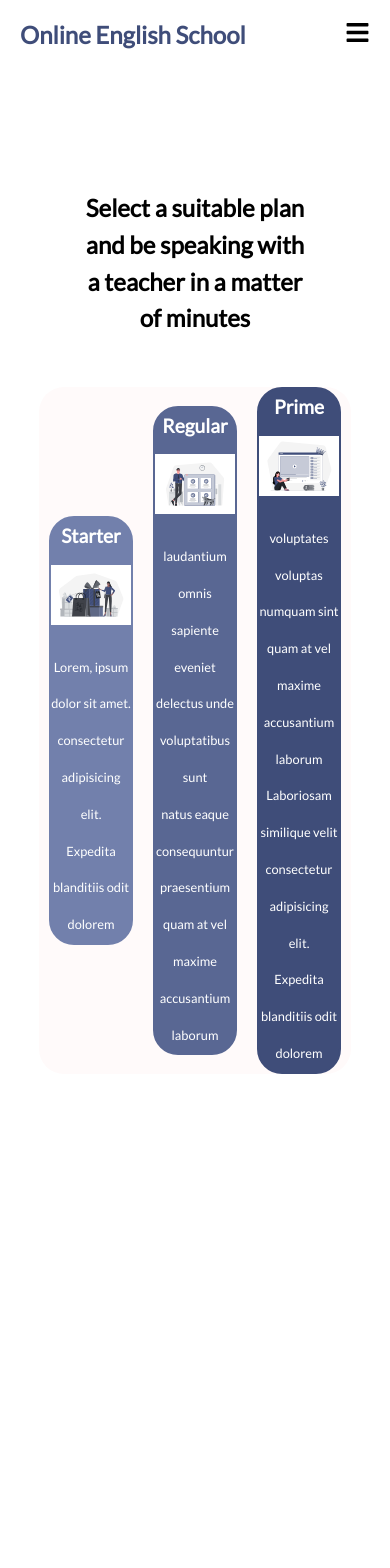
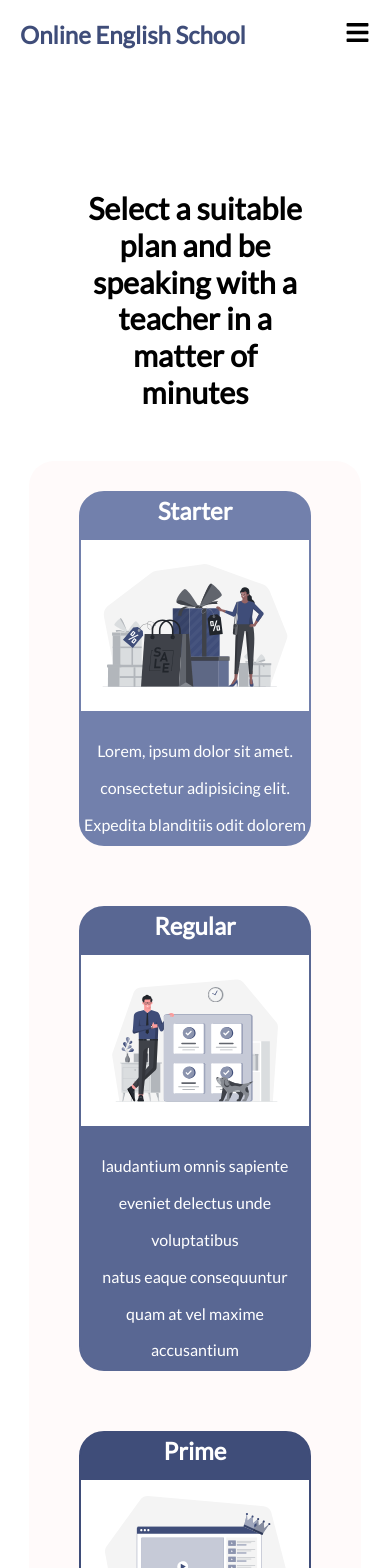
Before and after one commit to Thunderbolton/Online-English-School, a React (Create React App) app: page /pricing in a window 390 px wide. Shown: the top 1568 px of the page. Built offline with nearby package versions, Linux system fonts and the light colour scheme.

Commit message:
added responsive design to Pricing Hero

```diff
--- a/src/components/Pricing.js
+++ b/src/components/Pricing.js
@@ -23,9 +23,9 @@ const Pricing = () => {
                     <img src={regular} alt="" />
                     <ul>
                         <li>laudantium omnis sapiente</li>
-                        <li>eveniet delectus unde voluptatibus sunt</li>
-                        <li>natus eaque consequuntur praesentium</li>
-                        <li>quam at vel maxime accusantium laborum</li>
+                        <li>eveniet delectus unde voluptatibus</li>
+                        <li>natus eaque consequuntur</li>
+                        <li>quam at vel maxime accusantium</li>
                     </ul>
                 </section>
                 <section className="pricing-prime">
--- a/src/index.css
+++ b/src/index.css
@@ -585,7 +585,7 @@ button {
 .pricing-header {
   width: 60%;
   text-align: center;
-  font-size: clamp(1.5rem, 2vw, 2rem);
+  font-size: clamp(1.9rem, 2.3vw, 2.4rem);
   line-height: 2.3rem;
   margin: auto;
   /* border: solid 2px red; */
@@ -598,13 +598,15 @@ button {
   justify-content: space-around;
   text-align: center;
   line-height: 2.3rem;
-  width: 80%;
-  height: auto;
+  width: 85%;
+  max-height: 1900px;
   border-radius: 25px;
   /* border: solid 2px red; */
   background-color: snow;
   margin: auto;
 }
+
+
 
 .pricing img {
   width: 100%;
@@ -614,14 +616,14 @@ button {
 }
 
 .pricing section {
-  width: 30%;
-  margin: 0 10px;
+  max-width: 70%;
+  margin: 0 25px;
   /* border: red solid 2px; */
   /* border: #3f4d79 solid 2px; */
   border-radius: 25px;
   /* background-color: #3f4d79; */
   color: #fff;
-  font-size: clamp(0.8rem, 1.3vw, 1.5rem);
+  font-size: clamp(1rem, 1.4vw, 1.5rem);
 }
 
 .pricing-starter {
@@ -639,6 +641,16 @@ button {
   border: solid 2px #3f4d79;
 }
 
+@media (max-width:800px) {
+  .pricing-hero {
+    flex-direction: column;
+  }
+  .pricing section {
+    margin: 30px 0;
+  };
+}
+
+
 /* Footer */
 
 .footer {
```
